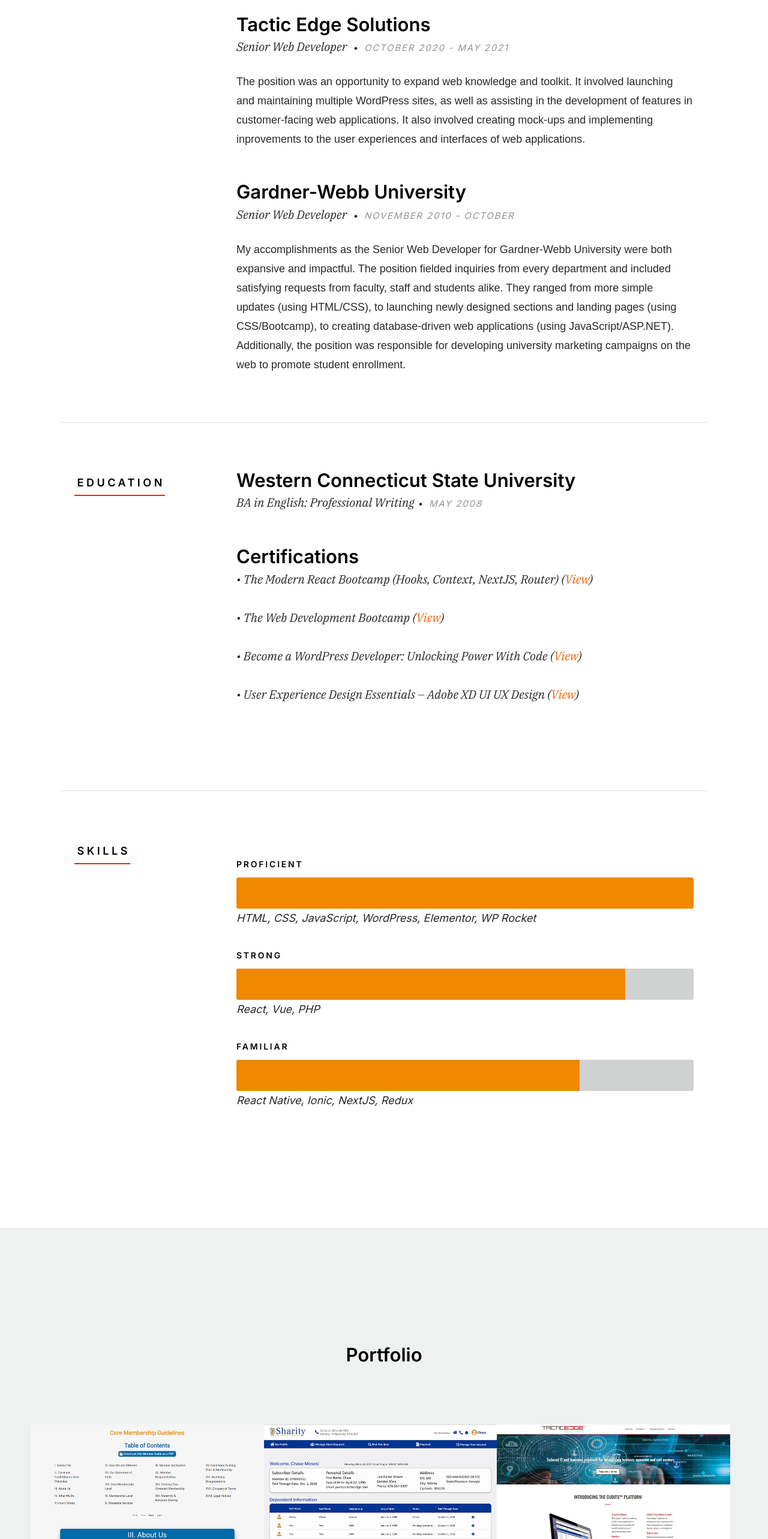
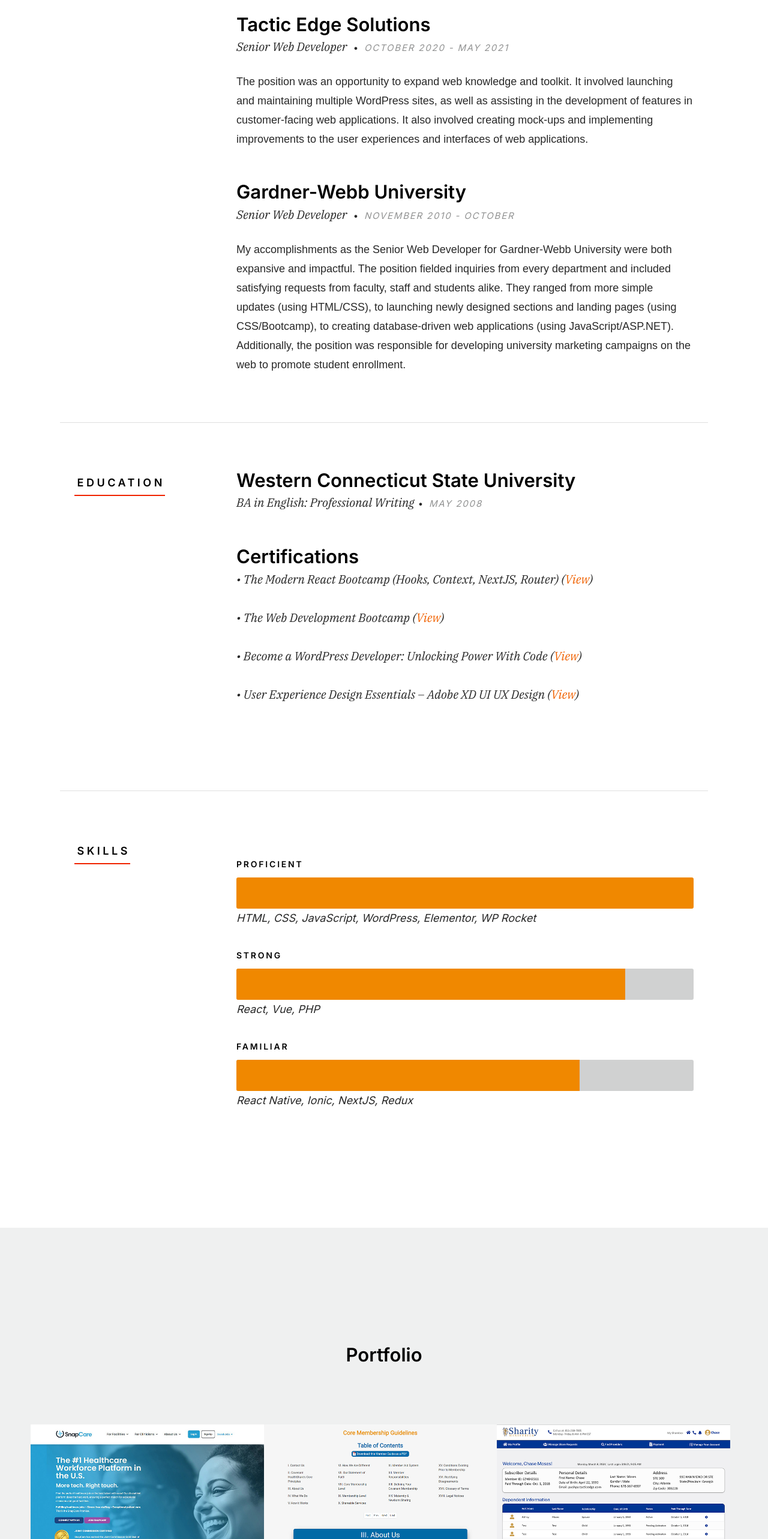
Before and after one commit to mattrenfer/resume-site, a React (Create React App) app: page / in a window 1280 px wide. Shown: the part 2080-4646 px from the top of the page at 60% size. Built offline with nearby package versions, Linux system fonts and the light colour scheme.

Commit message:
Added SnapCare to Portfolio

```diff
--- a/src/resumeData.js
+++ b/src/resumeData.js
@@ -1,6 +1,6 @@
 let resumeData = {
-  publicURL: process.env.PUBLIC_URL,
-  imagebaseurl: "/",
+  publicUrl: process.env.PUBLIC_URL,
+  imageBaseUrl: "/",
   resumeVersion: "?v=2",
   name: "Matthew Russell Renfer",
   role: "Interface Engineer",
@@ -25,8 +25,7 @@
       yearOfJoining: "2021",
       monthOfLeaving: "Present",
       description:
-      "As an Interface Engineer, I am responsible for creating a polished & intuitive user interface for websites and applications that meet both the client's requirements and quality standards. I leverage technologies such as WordPress, React & Vue, along with their supported plugins/libraries, to accomplish these goals to the best of my ability.",
-
+        "As an Interface Engineer, I am responsible for creating a polished & intuitive user interface for websites and applications that meet both the client's requirements and quality standards. I leverage technologies such as WordPress, React & Vue, along with their supported plugins/libraries, to accomplish these goals to the best of my ability.",
     },
     {
       id: 2,
@@ -37,7 +36,7 @@
       monthOfLeaving: "May",
       yearOfLeaving: "2021",
       description:
-        "The position was an opportunity to expand web knowledge and toolkit. It involved launching and maintaining multiple WordPress sites, as well as assisting in the development of features in customer-facing web applications. It also involved creating mock-ups and implementing inprovements to the user experiences and interfaces of web applications.",
+        "The position was an opportunity to expand web knowledge and toolkit. It involved launching and maintaining multiple WordPress sites, as well as assisting in the development of features in customer-facing web applications. It also involved creating mock-ups and implementing improvements to the user experiences and interfaces of web applications.",
     },
     {
       id: 3,
@@ -115,6 +114,16 @@
   portfolio: [
     {
       id: 1,
+      name: "Website Redesign",
+      companyName: "SnapCare",
+      description: `SnapNurse rebranded their company to SnapCare, which included a wholesale redesign of their website. The new site is sleeker, more intuitive and runs on a WPEngine/WordPress/Elementor tech stack. I was the sole web developer on the project working in collaboration with marketing efforts to finish the project from scratch within a tight deadline.`,
+      thumbnail: "images/portfolio/snapcare.jpg",
+      link: "https://snapcare.com",
+      linkText: "Live Preview",
+      listTitle: "Web Functionality Shown",
+    },
+    {
+      id: 2,
       name: "Covenant Member Guide",
       companyName: "Tactic Edge Solutions",
       description: `Our client requested a redesign of their member guide site,
@@ -130,13 +139,11 @@
           id: 1,
           text: "Pagination",
         },
-        { id: 2,
-          text: "Table of Contents",
-        },
+        { id: 2, text: "Table of Contents" },
       ],
     },
     {
-      id: 2,
+      id: 3,
       name: "Member Portal UI",
       companyName: "Tactic Edge Solutions",
       description: `Our organization needed a redesigned back-end experience for
@@ -149,7 +156,7 @@
       linkText: "View All Mock-Ups",
     },
     {
-      id: 3,
+      id: 4,
       name: "Tactic Edge Website",
       companyName: "Tactic Edge Solutions",
       description: `The Tactic Edge website was in need of a more descriptive
@@ -164,7 +171,7 @@
       linkText: "Live Preview",
     },
     {
-      id: 4,
+      id: 5,
       name: "Webbstock Landing Page",
       companyName: "Gardner-Webb University",
       description: `Gardner-Webb University Gardner-Webb University was in need of
@@ -179,13 +186,11 @@
           id: 1,
           text: "Ticking countdown to the event date & time",
         },
-        { id: 2,
-          text: "Hidden rollover and accordion content",
-        },
+        { id: 2, text: "Hidden rollover and accordion content" },
       ],
     },
     {
-      id: 5,
+      id: 6,
       name: "Program Landing Pages",
       companyName: "Gardner-Webb University",
       description: `University marketing requested 50+ landing pages for a number
@@ -198,7 +203,7 @@
       linkText: "Live Preview",
     },
     {
-      id: 6,
+      id: 7,
       name: "Annual Senior Show ",
       companyName: "Gardner-Webb University",
       description: `The university's art department was in need of a digital
@@ -208,7 +213,7 @@
       a profile, a gallery of their work, and a video of their
       artist's statement.`,
       thumbnail: "images/portfolio/senior-show.jpg",
-    }
+    },
   ],
 };
 
```
Also changed, not shown: public/images/portfolio/snapcare.jpg (added).
